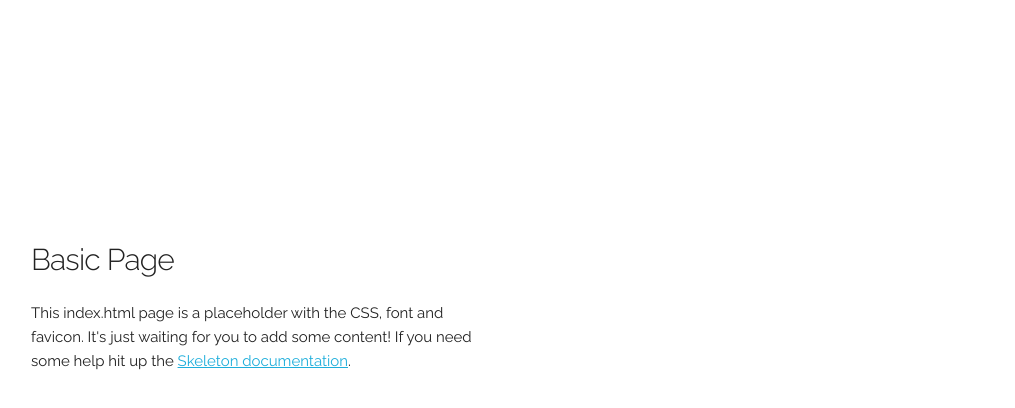
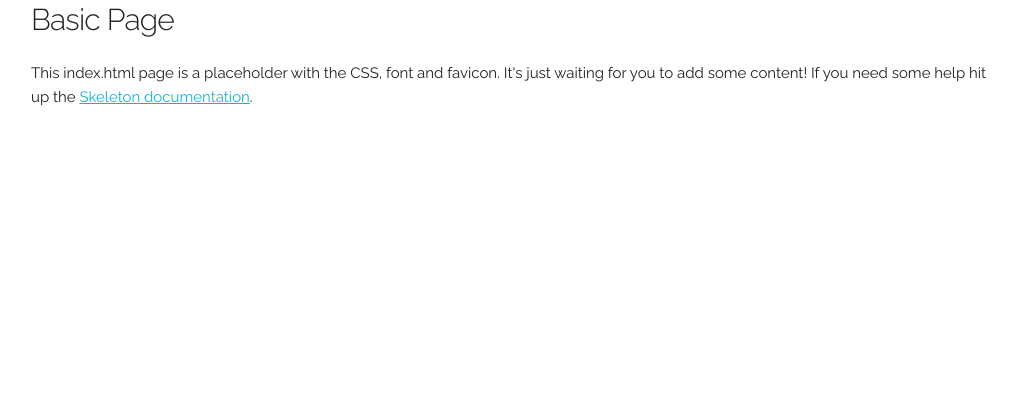
Before and after one commit to Ovayo/friendsofdesign-parttime, a plain HTML site: page index.html in a window 1280 px wide. Shown: the whole page, without its empty margins (129-1144 px from the left). Drawn offline with Linux system fonts and the light colour scheme.

Commit message:
Removed default structure

```diff
--- a/index.html
+++ b/index.html
@@ -34,7 +34,7 @@
 	  –––––––––––––––––––––––––––––––––––––––––––––––––– -->
 	  <div class="container">
 	    <div class="row">
-	      <div class="one-half column" style="margin-top: 25%">
+	      <div class="twelve columns">
 	        <h4>Basic Page</h4>
 	        <p>This index.html page is a placeholder with the CSS, font and favicon. It's just waiting for you to add some content! If you need some help hit up the <a href="http://www.getskeleton.com">Skeleton documentation</a>.</p>
 	      </div>
```
